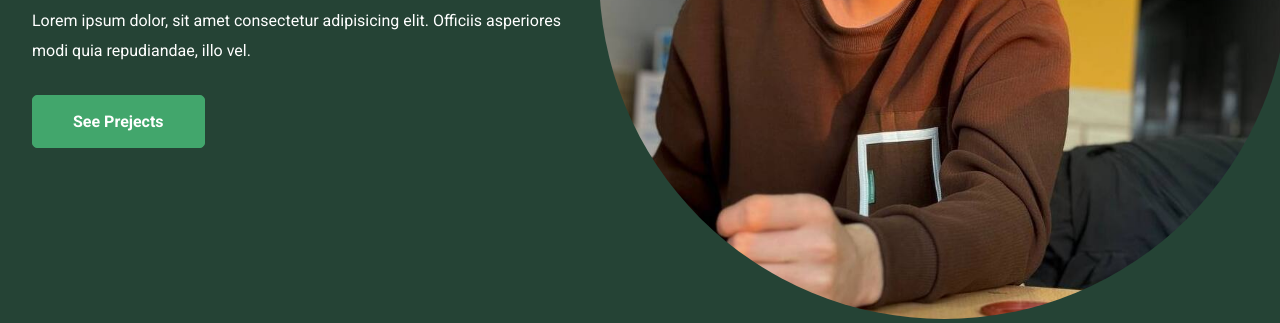
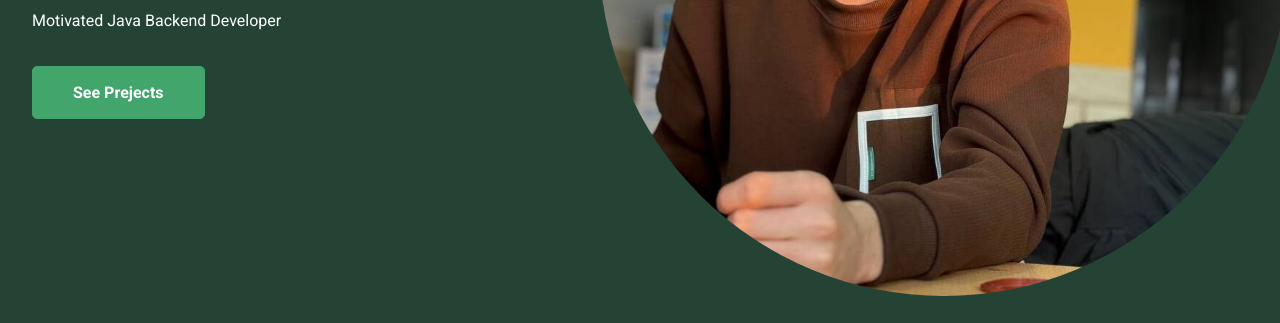
Before and after one commit to adylnurmatov/portfolio, a plain HTML site: page index.html in a window 1280 px wide. Shown: the part 542-865 px from the top of the page. After the commit the page ends 842 px from the top, so only its background shows below. Drawn offline with Linux system fonts and the light colour scheme.

Commit message:
fix bags

```diff
--- a/index.html
+++ b/index.html
@@ -46,9 +46,7 @@
         </nav>
         <div class="content">
             <h1>Hello <br> I'm Adyl</h1>
-            <p>Lorem ipsum dolor, sit amet consectetur adipisicing elit. Officiis asperiores <br> modi quia repudiandae,
-                illo
-                vel.
+            <p>Motivated Java Backend Developer
             </p>
             <a href="works.html" class="btn">See Prejects</a>
         </div>
```
